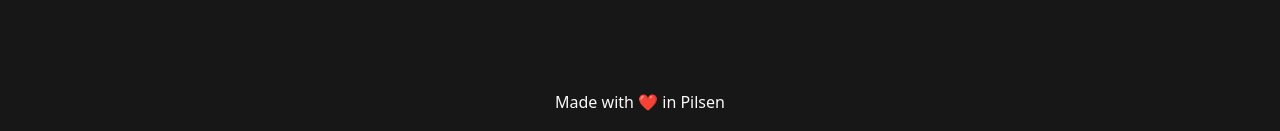
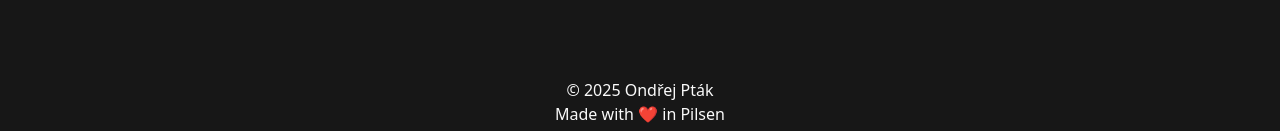
Before and after one commit to florixak/ondrej-portfolio, a Next.js app: page /en/work/1 in a window 1280 px wide. Shown: the part 3371-3502 px from the top of the page. Built offline with nearby package versions, Linux system fonts and the light colour scheme.

Commit message:
Update footer

```diff
--- a/components/Footer.tsx
+++ b/components/Footer.tsx
@@ -3,7 +3,8 @@ import { getTranslations } from "next-intl/server";
 const Footer = async () => {
   const t = await getTranslations("footer");
   return (
-    <footer className="flex items-center justify-center w-full h-16">
+    <footer className="flex items-center justify-center flex-col w-full h-16">
+      <p>© {new Date().getFullYear()} Ondřej Pták</p>
       <p className="max-w-48 text-center">{t("text")}</p>
     </footer>
   );
```
